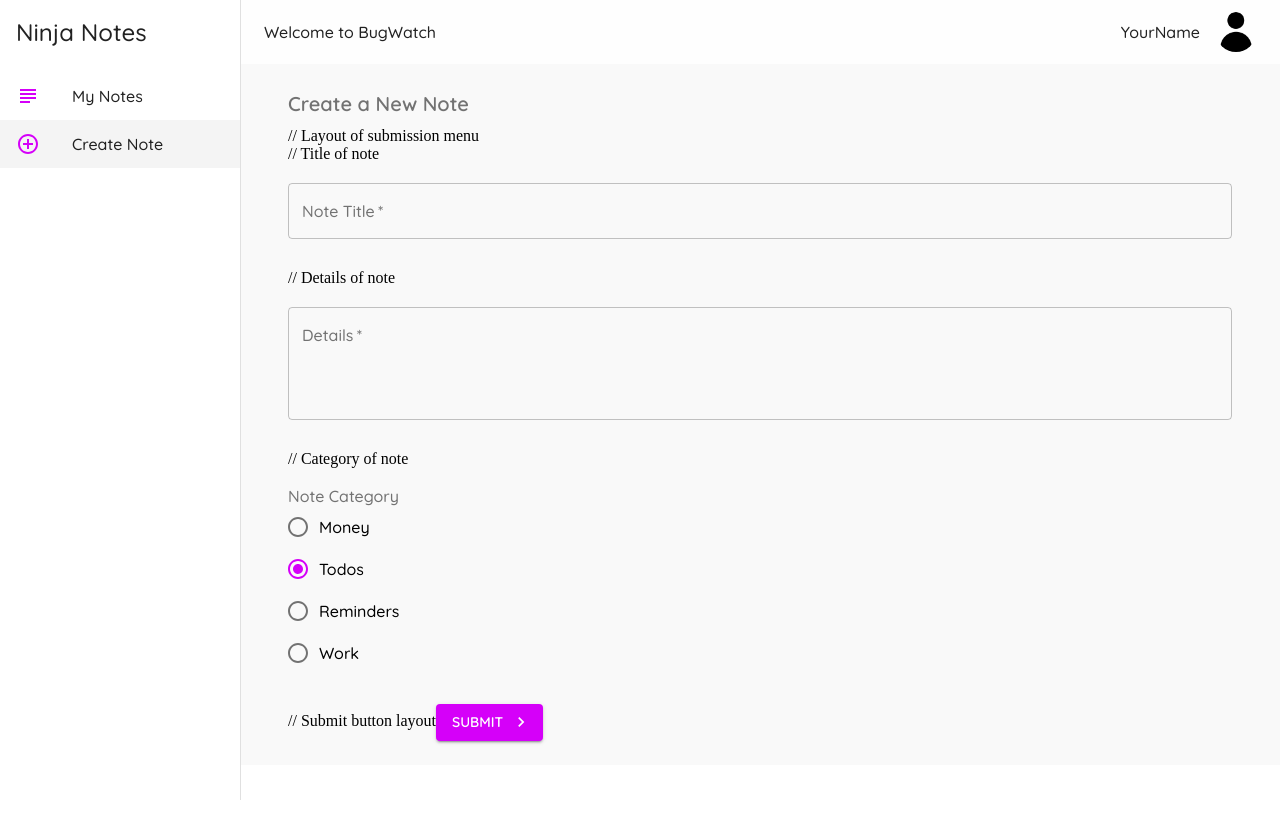
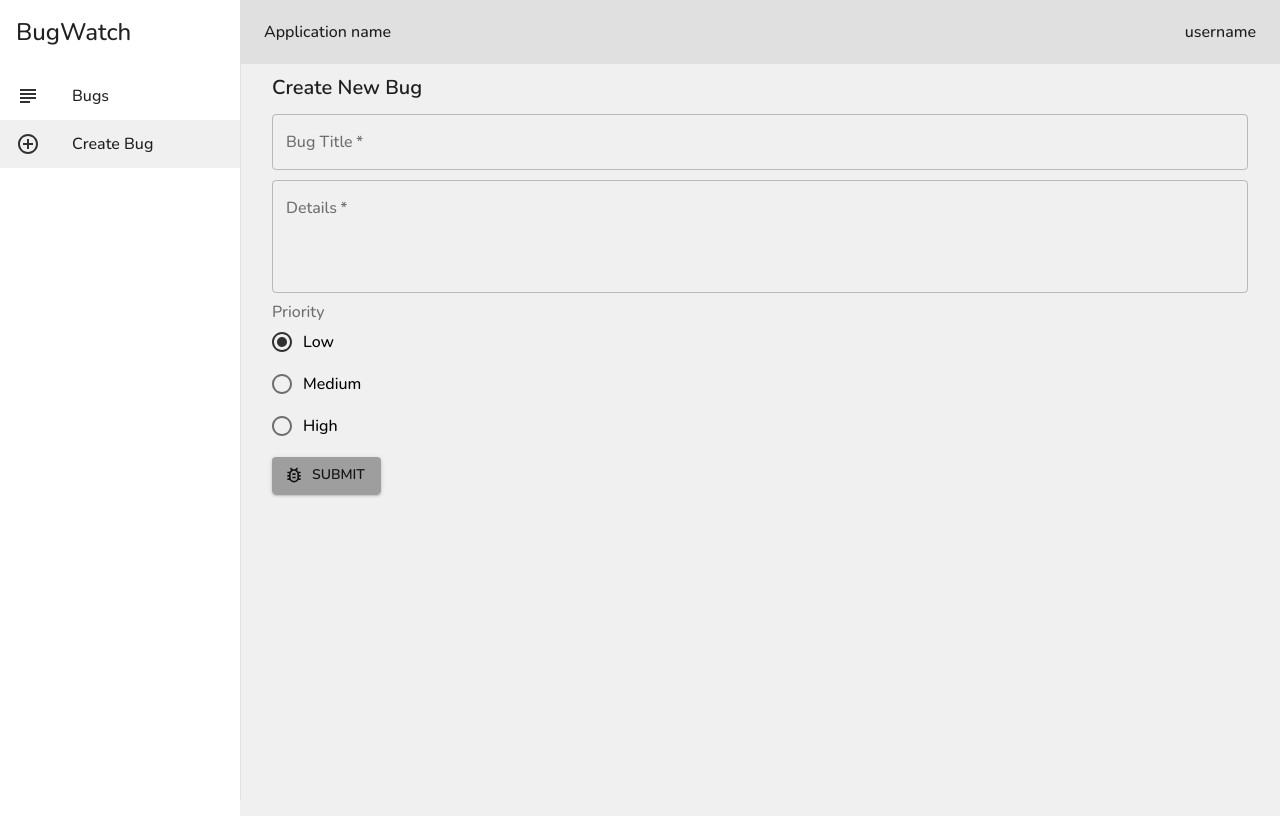
Before and after one commit to ethangonzalez328/BugWatch, a React (Create React App) app: page /create in a window 1280 px wide. Built offline with nearby package versions, Linux system fonts and the light colour scheme.

Commit message:
updated layout and bug data
added priority and date component to bugs

```diff
--- a/src/App.js
+++ b/src/App.js
@@ -1,24 +1,23 @@
 import { BrowserRouter as Router, Switch, Route } from 'react-router-dom'
+import { createTheme, ThemeProvider } from '@material-ui/core'
+import { grey } from '@material-ui/core/colors'
 import Notes from './pages/Notes'
 import Create from './pages/Create'
-import { createTheme, ThemeProvider } from '@material-ui/core/styles'
-import { purple } from '@material-ui/core/colors'
 import Layout from './components/Layout'
 
 const theme = createTheme({
+	height: '100vh',
 	palette: {
-    primary: {
-      main: '#fefefe'
-    },
-    secondary: purple
+		primary: grey,
+		secondary: grey
 	},
 	typography: {
-    fontFamily: 'Quicksand',
-    fontWeightLight: 400,
-    fontWeightRegular: 500,
-    fontWeightMedium: 600,
-    fontWeightBold: 700
-  }
+		fontFamily: 'Nunito',
+		fontWeightLight: '400',
+		fontWeightRegular: '500',
+		fontWeightMedium: '600',
+		fontWeightBold: '700',
+	},
 })
 
 function App() {
--- a/src/components/Layout.js
+++ b/src/components/Layout.js
@@ -1,27 +1,22 @@
-import { makeStyles } from '@material-ui/core'
 import React from 'react'
-import Drawer from '@material-ui/core/Drawer'
-import Typography from '@material-ui/core/Typography'
-import List from '@material-ui/core/List'
-import ListItem from '@material-ui/core/ListItem'
-import ListItemIcon from '@material-ui/core/ListItemIcon'
-import ListItemText from '@material-ui/core/ListItemText'
+import { makeStyles, Drawer, Typography } from '@material-ui/core'
+import { List, ListItem, ListItemIcon, ListItemText } from '@material-ui/core'
+import { AppBar, Toolbar } from '@material-ui/core'
 import { AddCircleOutlineOutlined, SubjectOutlined } from '@material-ui/icons'
 import { useHistory, useLocation } from 'react-router-dom'
-import AppBar from '@material-ui/core/AppBar'
-import Toolbar from '@material-ui/core/Toolbar'
-import Avatar from '@material-ui/core/Avatar'
 
 const drawerWidth = 240
 
-// Style specification
 const useStyles = makeStyles((theme) => {
 	return {
+		// Overall page style
 		page: {
-            background: '#f9f9f9',
 			width: '100%',
-            padding: theme.spacing(3)
+			height: '100vh',
+			padding: theme.spacing(1),
+			background: '#f0f0f0'
 		},
+		// Sidebar styles
 		drawer: {
 			width: drawerWidth
 		},
@@ -29,42 +24,49 @@ const useStyles = makeStyles((theme) => {
 			width: drawerWidth
 		},
 		root: {
-            display: 'flex'
-        },
-        active: {
-            background: '#f4f4f4'
+			display: "flex"
 		},
 		title: {
 			padding: theme.spacing(2)
 		},
 		appbar: {
-            width: `calc(100% - ${drawerWidth}px)`
+			width: `calc(100% - ${drawerWidth}px)`,
+			backgroundColor: '#e0e0e0'
 		},
 		toolbar: theme.mixins.toolbar,
-        welcome: {
-            flexGrow: 1
+		appname: {
+			flexGrow: 1,
 		},
-        avatar: {
-            marginLeft: theme.spacing(2)
+		// Sidebar button styles
+		active: {
+			background: '#f0f0f0',
+			"&:hover": {
+				backgroundColor: '#e0e0e0'
 			}
+		},
+		inactive: {
+			"&:hover": {
+				backgroundColor: '#e0e0e0'
+			}
+		},
+
 	}
 })
 
-// Layout of app
-export default function Layout({ children }) {
+export default function Layout({children}) {
 	const classes = useStyles()
 	const history = useHistory()
 	const location = useLocation()
 
-    // Sidebar options
+	// Sidebar button formatting
 	const menuItems = [
 		{
-            text: 'My Notes',
+			text: 'Bugs',
 			icon: <SubjectOutlined color="secondary" />,
 			path: '/'
 		},
 		{
-            text: 'Create Note',
+			text: 'Create Bug',
 			icon: <AddCircleOutlineOutlined color="secondary" />,
 			path: '/create'
 		}
@@ -72,50 +74,49 @@ export default function Layout({ children }) {
 
 	return (
 		<div className={classes.root}>
-            {/* app bar*/}
+			{/* App bar */}
 			<AppBar
 				className={classes.appbar}
 				elevation={0}
 			>
 				<Toolbar>
-                    <Typography className={classes.welcome}>
-                        Welcome to BugWatch
+					<Typography className={classes.appname}>
+						Application name
 					</Typography>
 					<Typography>
-                        YourName
+						username
 					</Typography>
-                    <Avatar src="/defaultDP.png" className={classes.avatar}/>
 				</Toolbar>
 			</AppBar>
 
-            {/* side drawer */}
+			{/* Side bar */}
 			<Drawer
 				className={classes.drawer}
 				variant="permanent"
 				anchor="left"
-                classes={{ paper: classes.drawerPaper }}
+				classes={{paper: classes.drawerPaper}}
 			>
 				<div>
 					<Typography variant="h5" className={classes.title}>
-                        Ninja Notes
+						BugWatch
 					</Typography>
 				</div>
 
-                {/* list / linkes */}
+				{/* Sidebar button functionality*/}
 				<List>
 					{menuItems.map(item => (
 						<ListItem
+							className={location.pathname == item.path ? classes.active : classes.inactive}
 							button
 							key={item.text}
 							onClick={() => history.push(item.path)}
-                            className={location.pathname == item.path ? classes.active : null}
+
 						>
 							<ListItemIcon>{item.icon}</ListItemIcon>
-                            <ListItemText primary={item.text} />
+							<ListItemText primary={item.text}/>
 						</ListItem>
 					))}
 				</List>
-
 			</Drawer>
 
 			<div className={classes.page}>
@@ -124,5 +125,4 @@ export default function Layout({ children }) {
 			</div>
 		</div>
 	)
-
 }
--- a/src/components/NoteCard.js
+++ b/src/components/NoteCard.js
@@ -1,56 +1,59 @@
 import React from 'react'
-import Card from '@material-ui/core/Card';
-import CardHeader from '@material-ui/core/CardHeader';
-import CardContent from '@material-ui/core/CardContent';
-import { Avatar, IconButton, makeStyles, Typography } from '@material-ui/core';
+import { Card, CardHeader, CardContent, IconButton, Typography, makeStyles, Avatar } from '@material-ui/core'
 import { DeleteOutlined } from '@material-ui/icons'
-import { blue, green, pink, yellow } from '@material-ui/core/colors';
+import { green, grey, red, yellow } from '@material-ui/core/colors'
+import { format, parseJSON } from 'date-fns'
 
-// Style specification
 const useStyles = makeStyles({
+	// Conditional coloring depending on priority
+	// low: green, medium: yellow, high: red
 	avatar: {
 		backgroundColor: (note) => {
-            if (note.category == 'work') {
+			if (note.priority == '!') {
+				return green[500]
+			}
+			if (note.priority == '!!') {
 				return yellow[700]
 			}
-            if (note.category == 'money') {
-                return green[500]
+			if (note.priority == '!!!') {
+				return red[500]
 			}
-            if (note.category == 'todos') {
-                return pink[500]
-            }
-            return blue[500]
+			return grey[500]
 		}
 	}
 })
 
-// Notecard class
-export default function NoteCard({ note, handleDelete }) {
+export default function NoteCard({note, handleDelete}) {
 	const classes = useStyles(note)
 
+	// Specify note layout
 	return (
 		<div>
 			<Card elevation={1}>
 				<CardHeader
+					// Priority label
 					avatar={
 						<Avatar className={classes.avatar}>
-                            {note.category[0].toUpperCase()}
-                            {/* Makes avatar the first letter of the category in upper case */}
-
+							{note.priority}
 						</Avatar>
 					}
-                    // Delete note
+					// Delete button
 					action={
 						<IconButton onClick={() => handleDelete(note.id)}>
 							<DeleteOutlined />
 						</IconButton>
 					}
+					// Note title
 					title={note.title}
-                    subheader={note.category}
 				/>
 				<CardContent>
+					{/* Note details */}
+					<Typography variant="body2" color="textPrimary">
+						{note.details}
+					</Typography>
+					{/* Note timestamp */}
 					<Typography variant="body2" color="textSecondary">
-                        {note.details}
+						{format(parseJSON(note.timestamp), 'Y-MM-dd pp')}
 					</Typography>
 				</CardContent>
 			</Card>
--- a/src/index.css
+++ b/src/index.css
@@ -1,7 +1,23 @@
-@import url('https://fonts.googleapis.com/css2?family=Quicksand:wght@300;400;500;600;700&display=swap');
+@import url('https://fonts.googleapis.com/css2?family=Nunito:wght@300;400;500;600;700&display=swap');
 
 body {
-  margin: 0;
-  -webkit-font-smoothing: antialiased;
-  -moz-osx-font-smoothing: grayscale;
+	margin: 0;
+	-webkit-font-smoothing: antialiased;
+	-moz-osx-font-smoothing: grayscale;
 }
+
+.my-masonry-grid {
+	display: -webkit-box; /* Not needed if autoprefixing */
+	display: -ms-flexbox; /* Not needed if autoprefixing */
+	display: flex;
+	margin-left: -30px; /* gutter size offset */
+	width: auto;
+}
+.my-masonry-grid_column {
+	padding-left: 30px; /* gutter size */
+	background-clip: padding-box;
+}
+/* Style your items */
+.my-masonry-grid_column > div { /* change div to reference your elements you put in <Masonry> */
+	margin-bottom: 30px;
+}
--- a/src/pages/Create.js
+++ b/src/pages/Create.js
@@ -1,111 +1,107 @@
 import React, { useState } from 'react'
-import Typography from '@material-ui/core/Typography'
-import Button from '@material-ui/core/Button'
-import Container from '@material-ui/core/Container'
-import KeyboardArrowRightIcon from '@material-ui/icons/KeyboardArrowRight';
-import { FormControlLabel, makeStyles } from '@material-ui/core'
-import TextField from '@material-ui/core/TextField'
-import Radio from '@material-ui/core/Radio'
-import RadioGroup from '@material-ui/core/RadioGroup'
-import FormControl from '@material-ui/core/FormControl'
-import FormLabel from '@material-ui/core/FormLabel';
+import { Typography, Button, Container, makeStyles, TextField } from '@material-ui/core'
+import { Radio, RadioGroup, FormControlLabel, FormControl, FormLabel } from '@material-ui/core'
+import BugReportOutlinedIcon from '@mui/icons-material/BugReportOutlined'
 import { useHistory } from 'react-router-dom';
 
-// Style specification
 const useStyles = makeStyles({
 	field: {
-    marginTop: 20,
-    marginBottom: 30,
-    display: 'block'
+		marginTop: 10,
+		marginBottom: 10,
+		display: "block"
 	}
 })
 
-// Create note button function
 export default function Create() {
 	const classes = useStyles()
 	const history = useHistory()
+	// Text and error data
 	const [title, setTitle] = useState('')
 	const [details, setDetails] = useState('')
-  const [titleError, setTitleError] = useState('')
-  const [detailsError, setDetailsError] = useState('')
-  const [category, setCategory] = useState('todos')
+	const [titleError, setTitleError] = useState(false)
+	const [detailsError, setDetailsError] = useState(false)
+	const [priority, setPriority] = useState("!")
 
-  // Submits note to be added
+	// Handles events after submit button is pressed
 	const handleSubmit = (e) => {
+		// Prevents default submission behavior
 		e.preventDefault()
+
+		// Initialize error states
 		setTitleError(false)
 		setDetailsError(false)
 
+		// If title or detail fields are empty, return the respective error
 		if (title == '') {
 			setTitleError(true)
 		}
 		if (details == '') {
 			setDetailsError(true)
 		}
-    // Both the titles and details are required for a note to be valid
+		// If title and detail fields are non-empty, save these values
 		if (title && details) {
-      fetch('http://localhost:8000/notes', {
+			const timestamp = new Date()
+			fetch('http://localhost:3001/notes', {
 				method: 'POST',
 				headers: {"Content-type": "application/json"},
-        body: JSON.stringify({ title, details, category})
+				body: JSON.stringify({title, details, priority, timestamp})
 			}).then(() => history.push('/'))
 		}
 	}
 
 	return (
-    // Layout of create note button
-    <Container size="sm">
+		<Container>
+			{/* Page title */}
 			<Typography
 				variant="h6"
-        color="textSecondary"
 				component="h2"
+				color="textPrimary"
 				gutterBottom
 			>
-        Create a New Note
+				Create New Bug
 			</Typography>
 
-      // Layout of submission menu
+			{/* Text fields */}
 			<form noValidate autoComplete="off" onSubmit={handleSubmit}>
-        // Title of note
+				{/* Title field */}
 				<TextField
 					onChange={(e) => setTitle(e.target.value)}
 					className={classes.field}
-          label="Note Title"
+					label="Bug Title"
 					variant="outlined"
-          color="secondary"
 					fullWidth
 					required
 					error={titleError}
 				/>
-        // Details of note
+				{/* Details field */}
 				<TextField
 					onChange={(e) => setDetails(e.target.value)}
 					className={classes.field}
 					label="Details"
 					variant="outlined"
-          color="secondary"
 					multiline
-          rows={4}
+					minRows={4}
 					fullWidth
 					required
 					error={detailsError}
 				/>
-        // Category of note
+
+				{/* Priority selection */}
 				<FormControl className={classes.field}>
-          <FormLabel>Note Category</FormLabel>
-          <RadioGroup value={category} onChange={(e) => setCategory(e.target.value)}>
-            <FormControlLabel value="money" control={<Radio />} label="Money" />
-            <FormControlLabel value="todos" control={<Radio />} label="Todos" />
-            <FormControlLabel value="reminders" control={<Radio />} label="Reminders" />
-            <FormControlLabel value="work" control={<Radio />} label="Work" />
+					<FormLabel>Priority</FormLabel>
+					<RadioGroup value={priority} onChange={(e) => setPriority(e.target.value)}>
+						<FormControlLabel value="!" control={<Radio />} label="Low"/>
+						<FormControlLabel value="!!" control={<Radio />} label="Medium"/>
+						<FormControlLabel value="!!!" control={<Radio />} label="High"/>
 					</RadioGroup>
 				</FormControl>
-      // Submit button layout
+
+				{/* Submit button */}
 				<Button
 					type="submit"
-        color="secondary"
+					color="primary"
 					variant="contained"
-        endIcon={<KeyboardArrowRightIcon />}
+					startIcon={<BugReportOutlinedIcon />}
 				>
 					Submit
 				</Button>
--- a/src/pages/Notes.js
+++ b/src/pages/Notes.js
@@ -1,21 +1,24 @@
 import React, { useEffect, useState } from 'react'
-import Grid from '@material-ui/core/Grid'
-import Paper from '@material-ui/core/Paper'
 import { Container } from '@material-ui/core'
 import NoteCard from '../components/NoteCard'
+import Masonry from 'react-masonry-css'
 
 export default function Notes() {
 	const [notes, setNotes] = useState([])
 
+	// Get notes from local JSON server
+	// IMPORTANT:
+	//// make sure to use the same port as specified in the JSON server
+	//// make sure the port number is not the same as the one used to run the application
 	useEffect(() => {
-    fetch('http://localhost:8000/notes')
+		fetch('http://localhost:3001/notes')
 			.then(res => res.json())
 			.then(data => setNotes(data))
 	}, [])
 
-  // Delete note function
+	// Handles deletion of notes
 	const handleDelete = async (id) => {
-    await fetch('http://localhost:8000/notes/' + id, {
+		await fetch('http://localhost:3001/notes/' + id, {
 			method: 'DELETE'
 		})
 
@@ -23,16 +26,27 @@ export default function Notes() {
 		setNotes(newNotes)
 	}
 
-  // Layout of notes
+	// Specifies how many cards should be on a column for a given screen size
+	const breakpoints = {
+		default: 3,
+		1100: 2,
+		700: 1
+	}
+
+	// Display notes
 	return (
 		<Container>
-      <Grid container spacing={3}>
+			<Masonry
+				breakpointCols={breakpoints}
+				className="my-masonry-grid"
+				columnClassName="my-masonry-grid_column"
+			>
 				{notes.map(note => (
-        <Grid item key={note.id} xs={12} md={6} lg={4}>
+					<div key={note.id}>
 						<NoteCard note={note} handleDelete={handleDelete}/>
-        </Grid>
+					</div>
 				))}
-      </Grid>
+			</Masonry>
 		</Container>
 	)
 }
```
Also changed, not shown: src/index.js (+4 -4 lines). Lines whose indentation alone changed are shown as unchanged.
